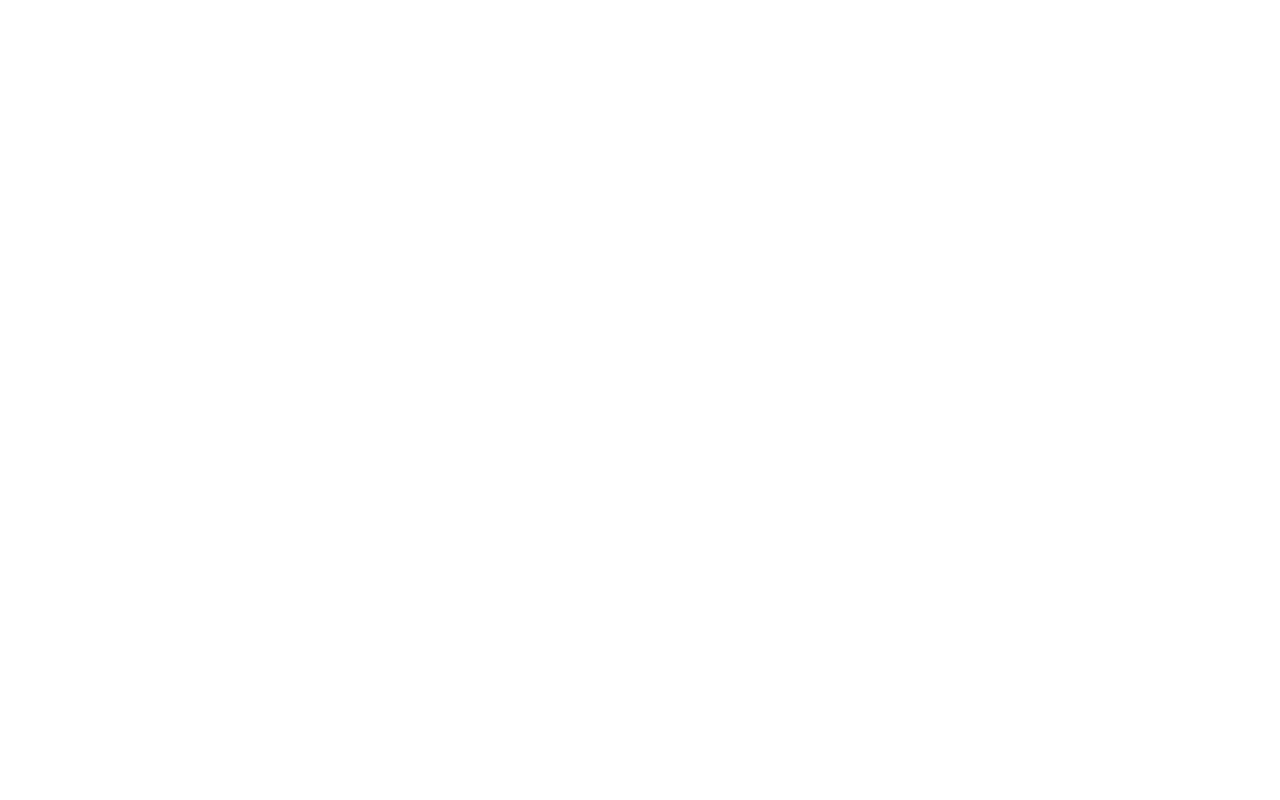
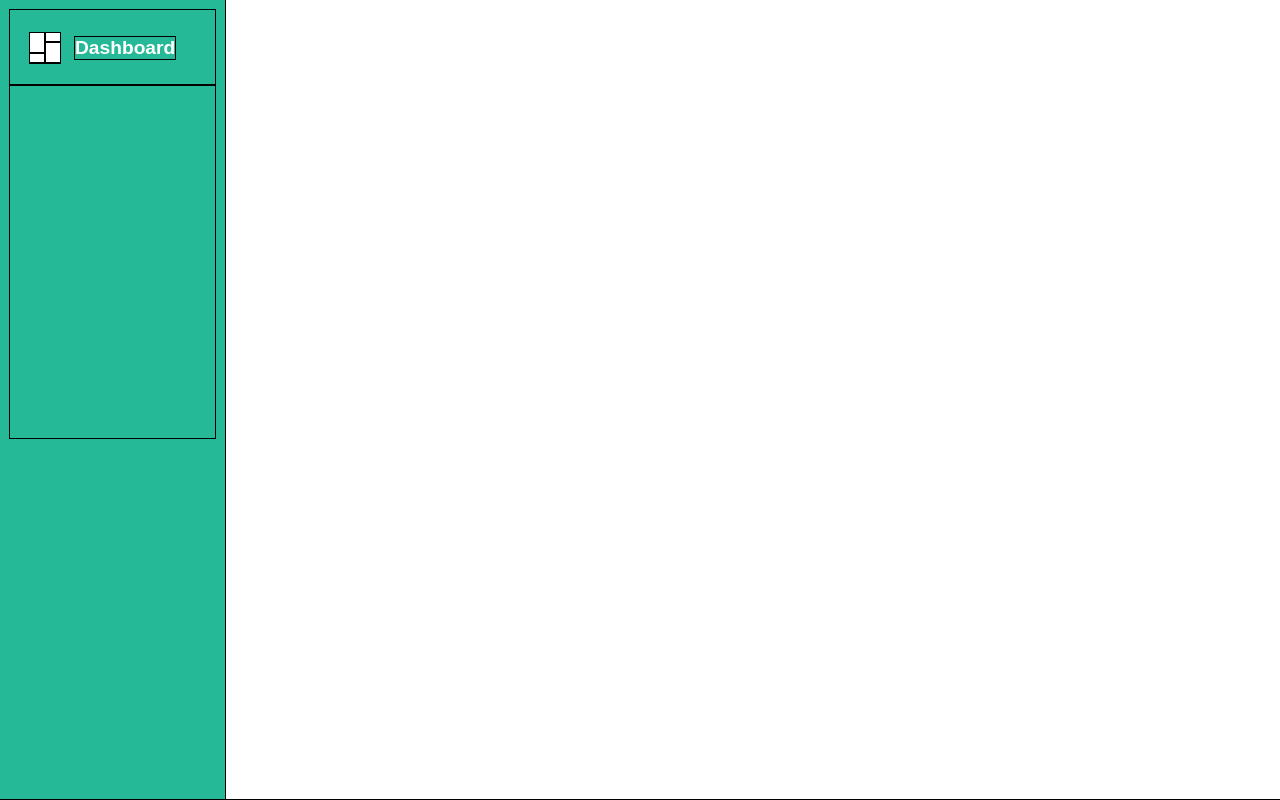
Before and after one commit to zippy0626/admin-dashboard, a plain HTML site: page index.html in a window 1280 px wide. Drawn offline with Linux system fonts and the light colour scheme.

Commit message:
Style sidebar, logo, and grid symbol

```diff
--- a/index.html
+++ b/index.html
@@ -9,7 +9,15 @@
 
 <body>
     <div class="sidebar">
-        <div class="logo"></div>
+        <div class="logo">
+            <div class="grid-symbol">
+                <div class="one"></div>
+                <div class="two"></div>
+                <div class="three"></div>
+                <div class="four"></div>
+            </div>
+            <p>Dashboard</p>
+        </div>
         <div class="sidebar-links">
             <div class="important-links"></div>
             <div class="util-links"></div>
--- a/style.css
+++ b/style.css
@@ -0,0 +1,67 @@
+:root {
+    --primaryColor: #26b997;
+    --secondaryColor: #B0A1BA;
+}
+
+body {
+    font-family: Arial, Helvetica, sans-serif;
+}
+
+* {
+    margin: 0;
+    padding: 0;
+    box-sizing: border-box;
+    outline: 1px solid black;
+}
+
+/* Sidebar */
+.sidebar {
+    display: grid;
+    /* changed to 1fr to fix padding issue */
+    grid-template-columns: 1fr;
+    grid-template-rows: 75px repeat(2, 1fr);
+    height: 100vh;
+    width: 225px;
+    padding: 10px;
+
+    background-color: var(--primaryColor);
+    color: white;
+}
+.logo {
+    display: grid;
+    grid-template: 75px / 1fr 3fr;
+    align-items: center;
+    column-gap: 5px;
+}
+.grid-symbol {
+    margin-left: auto;
+    display: grid;
+    height: 30px;
+    width: 30px;
+    grid-template: repeat(6, 1fr) / repeat(2, 1fr);
+    gap: 2px;
+}
+.one {
+    grid-row: 1/5;
+}
+.two {
+    grid-row: 5/7;
+    grid-column: 1;
+}
+.three {
+    grid-row: 1/3;
+    grid-column: 2;
+}
+.four {
+    grid-row: 3/7;
+    grid-column: 2;
+}
+.one, .two, .three, .four {
+    background-color: white;
+}
+.logo p {
+    width: fit-content;
+    font-size: 1.2rem;
+    font-weight: 800;
+    margin-left: 10px;
+}
```
